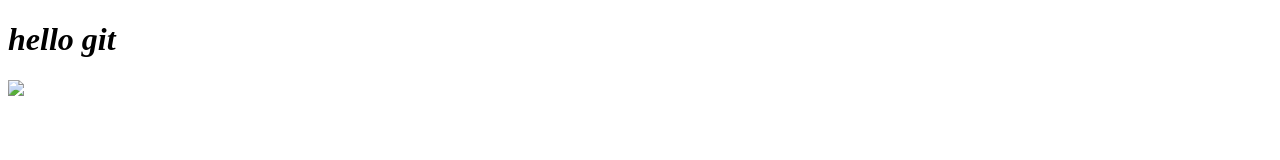
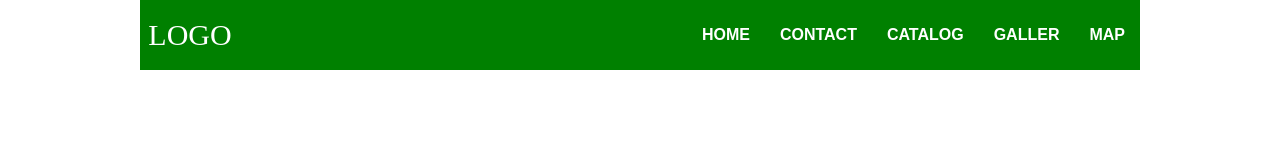
Before and after one commit to irinamaxi/-380667185674, a plain HTML site: page index.html in a window 1280 px wide. Drawn offline with Linux system fonts and the light colour scheme.

Commit message:
07072019

```diff
--- a/index.html
+++ b/index.html
@@ -3,23 +3,26 @@
 <html>
 
 <head>
-   <title>My page</title>
-   <meta charset="utf-8" />
+    <title>My page</title>
+    <meta charset="utf-8" />
+    <meta name="viewport" content="width=device-width, initial-scale=1.0">
+    <meta http-equiv="X-UA-Compatible" content="ie-edge">
+    <link rel="stylesheet" href="style.css">
+    <title>Document</title>
 </head>
+<!--  comentariy pishem 4to xo4ew-->
 
 <body>
-
-   <h1><i> hello git
-
-      </i>
-      </h1>
-
-
-
-   <a target="_blank" href="https://google.com">
-      <img src="jpg.jpg" />
-
-   </a>
+    <header>
+        <div id="logo">LOGO</div>
+        <ul id="menu">
+            <li><a href="#">Home</a></li>
+            <li><a href="#">Contact</a></li>
+            <li><a href="#">Catalog</a></li>
+            <li><a href="#">Galler</a></li>
+            <li><a href="#">Map</a></li>
+        </ul>
+    </header>
 </body>
 
 </html>
--- a/style.css
+++ b/style.css
@@ -1,3 +1,63 @@
-body{
-    background:yellow;
+body {
+    margin: 0;
+    padding: 0;
 }
+
+li {
+    list-style: none;
+}
+
+a {
+    text-decoration: none;
+}
+
+header {
+    margin: auto;
+    display: flex;
+    justify-content: space-between;
+    align-items: center;
+    max-width: 1000px;
+    background: green;
+    flex-wrap: wrap;
+}
+
+
+/*commentariy 4to xochew
+*/
+
+header ul {
+    display: flex;
+    flex-wrap: wrap;
+}
+
+header ul li a {
+    padding: 10px 15px;
+    display: block;
+    color: #fff;
+    text-transform: uppercase;
+    font-family: Arial, Helvetica, sans-serif;
+    font-weight: bold;
+}
+
+header ul li a:hover {
+    background: rgb(185, 49, 49);
+}
+
+#logo {
+    height: 65px;
+    width: 100px;
+    font-size: 30px;
+    color: #fff;
+    display: flex;
+    justify-content: center;
+    align-items: center;
+}
+
+@media(max-width: 620px) {
+    header ul {
+        justify-content: center;
+    }
+    #logo {
+        display: none;
+    }
+}
```
Also changed, not shown: jpg.jpg (added).
